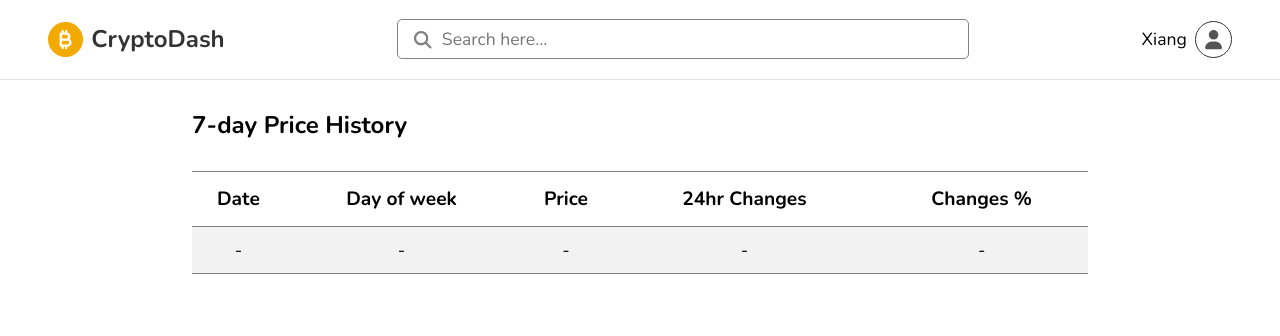
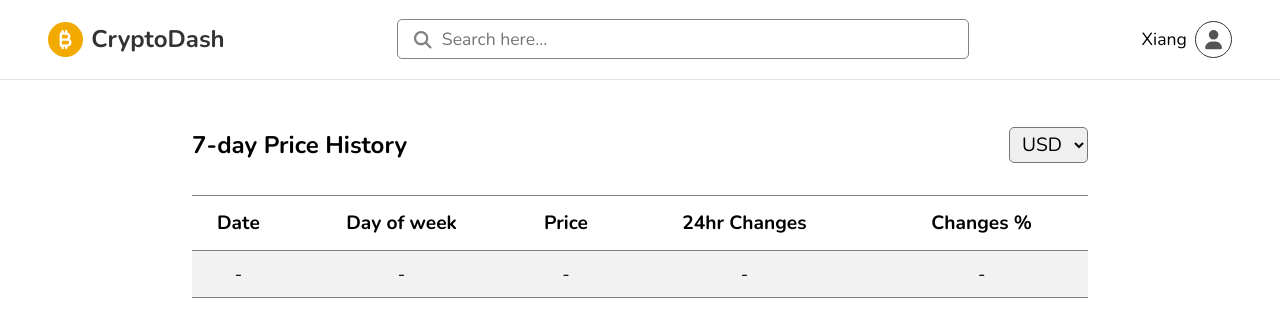
Before and after one commit to xli52/CryptoDash, a React (Create React App) app: page / in a window 1280 px wide. Shown: the top 336 px of the page. Built offline with nearby package versions, Linux system fonts and the light colour scheme.

Commit message:
added feature of selecting different currencies

```diff
--- a/src/components/Nav.jsx
+++ b/src/components/Nav.jsx
@@ -20,7 +20,7 @@ export default function Nav() {
 
   function createList(coins) {
     if (coins.length === 0) {
-      setList([<SearchResult empty />]);
+      setList([<SearchResult key={0} empty />]);
     }
     if (coins.length > 0) {
       const list = coins.map((coin, index) => {
@@ -34,13 +34,12 @@ export default function Nav() {
 
   useEffect(() => {
     if (value) {
-      setList([<SearchResult loading />]);
+      setList([<SearchResult key={0} loading />]);
       axios({
         method: 'GET',
         url: `https://api.coingecko.com/api/v3/search?query=${value}`
       })
         .then(res => {
-          // console.log(res.data.coins);
           createList(res.data.coins);
         })
         .catch(e => {
@@ -68,6 +67,7 @@ export default function Nav() {
           value={value}
           onChange={handleChange}
           placeholder="Search here..."
+          autoFocus
         />
         {list.length !== 0 &&
           <div className="searchbar-results">
--- a/src/components/PriceTable.jsx
+++ b/src/components/PriceTable.jsx
@@ -1,12 +1,37 @@
 import React, { useEffect, useState } from "react";
 import { useData } from "../contexts/DataContext";
+import axios from "axios";
 import './PriceTable.scss';
 
 export default function PriceTable() {
 
   const days = ["Sunday", "Monday", "Tuesday", "Wednesday", "Thursday", "Friday", "Saturday"];
-  const { data, currency } = useData();
+  const { data, setData, currency, setCurrency } = useData();
   const [table, setTable] = useState([]);
+
+  function handleChange(e) {
+    const newCurrency = e.target.value;
+    setCurrency(newCurrency);
+
+    if (data.prices) {
+      axios({
+        method: 'GET',
+        url: `https://api.coingecko.com/api/v3/coins/${data.id}/market_chart?vs_currency=${newCurrency}&days=7&interval=daily`
+      })
+        .then(res => {
+          setData({
+            id: data.id,
+            name: data.name,
+            symbol: data.symbol,
+            thumb: data.thumb,
+            prices: res.data.prices.reverse()
+          });
+        })
+        .catch(e => {
+          console.error(e);
+        })
+    }
+  }
 
   useEffect(() => {
     if (data.prices) {
@@ -49,7 +74,7 @@ export default function PriceTable() {
         </tr>
       ]);
     }
-  }, [data, currency]);
+  }, [data]);
 
   return (
     <main className="main-content">
@@ -60,9 +85,15 @@ export default function PriceTable() {
             {`${data.name} (${data.symbol})`}
           </h1>
         }
-        <h2 className="table-title">
-          {`7-day Price History${data.prices ? ` (${data.symbol}/${currency.toUpperCase()})` : ''} `}
-        </h2>
+        <div className="table-topbar">
+          <h2 className="table-title">
+            {`7-day Price History${data.prices ? ` (${data.symbol}/${currency.toUpperCase()})` : ''} `}
+          </h2>
+          <select className="currency-seletor" onChange={handleChange}>
+            <option value="usd">USD</option>
+            <option value="cad">CAD</option>
+          </select>
+        </div>
         <table className="price-table">
           <thead>
             <tr className="table-header">
--- a/src/components/PriceTable.scss
+++ b/src/components/PriceTable.scss
@@ -1,5 +1,6 @@
 .main-content {
   margin: 0 2rem;
+  margin-bottom: 3rem;
   display: flex;
   justify-content: center;
 
@@ -13,7 +14,7 @@
       font-weight: 500;
       border-bottom: solid 1px lightgray;
       padding-bottom: 1rem;
-      margin-top: 5rem;
+      margin-top: 4rem;
 
       .coin-thumb {
         width: 2.5rem;
@@ -23,13 +24,33 @@
       }
     }
 
-    .table-title {
-      margin-top: 2rem;
+
+    .table-topbar {
+      display: flex;
+      flex-direction: row;
+      justify-content: space-between;
+      align-items: center;
+      padding-top: 2rem;
+
+      .table-title {
+        // margin-top: 3rem;
+      }
+
+      .currency-seletor {
+        font-size: 1.2rem;
+        padding: 0.2rem 0.5rem;
+        border-radius: 5px;
+        cursor: pointer;
+
+        &:focus {
+          outline: none;
+        }
+      }
     }
 
     .price-table {
       width: 100%;
-      margin-top: 2rem;
+      margin-top: 1rem;
       border-collapse: collapse;
       border-bottom: solid 1.5px gray;
       border-top: solid 1.5px gray;
@@ -45,7 +66,6 @@
       }
 
       .table-row {
-
         &--dark {
           background-color: rgb(242, 242, 242);
         }
--- a/src/components/SearchResult.jsx
+++ b/src/components/SearchResult.jsx
@@ -23,8 +23,8 @@ export default function SearchResult({ coin, setList, show, loading, empty }) {
     })
       .then(res => {
         setData({
-          // id: coin.id,
           // rank: coin.market_cap_rank,
+          id: coin.id,
           name: coin.name,
           symbol: coin.symbol,
           thumb: coin.thumb,
```
